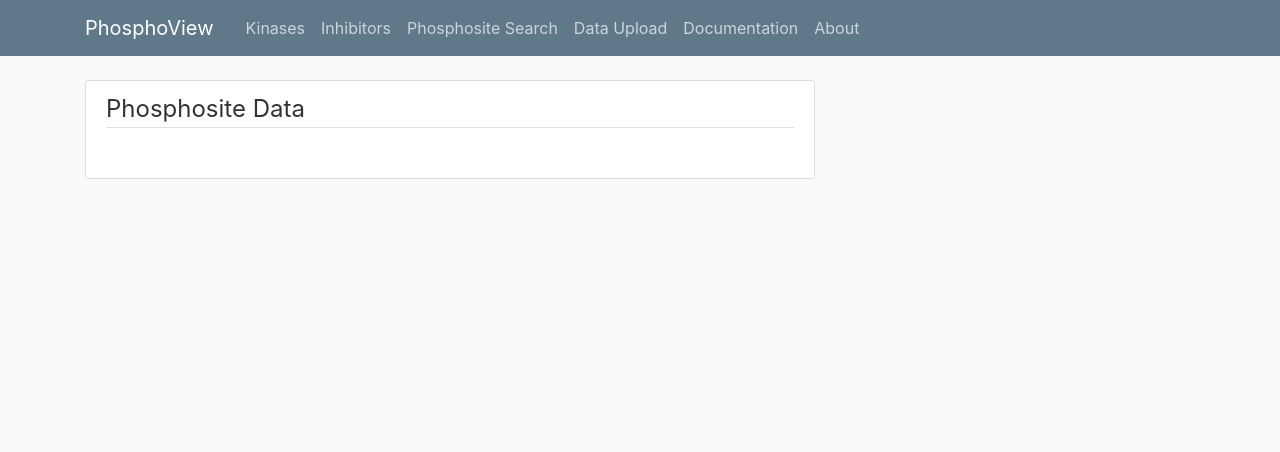
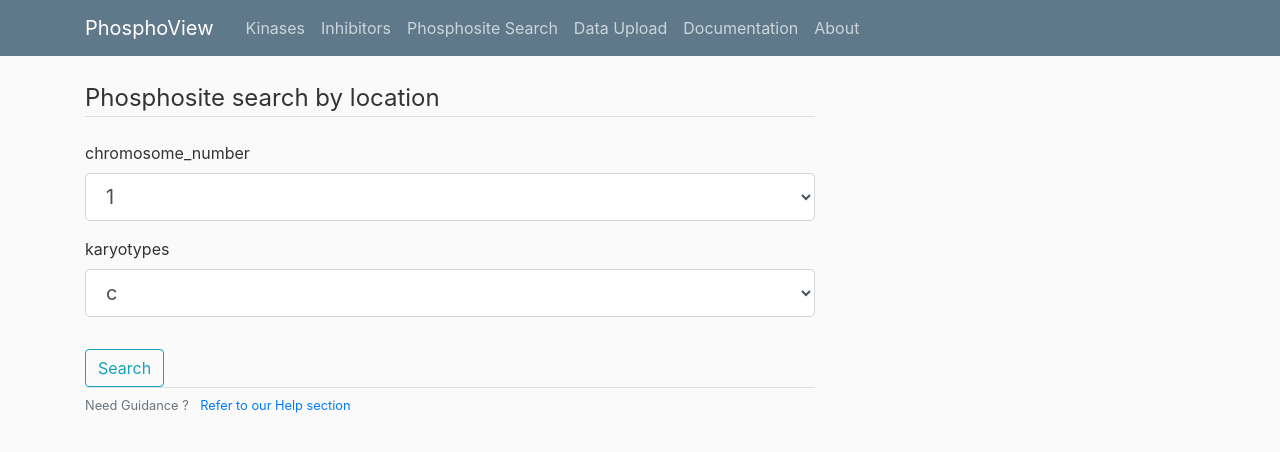
Before and after one commit to SheridanS97/DreamTeam, a Flask app: page /Phosphosite in a window 1280 px wide. Shown: the top 452 px of the page. Run offline with Flask 2, Linux system fonts and the light colour scheme; some libraries are stand-ins or nearby versions.

Commit message:
added final inhibitor page and phosphosite browser (form)

```diff
--- a/app/app.py
+++ b/app/app.py
@@ -81,7 +81,7 @@ def Individual_kinase(search_kinase,gene):
     return render_template('Individual_kinase.html', title='Individual Kinase Page', Inhibitor= Inhibitor, gene = gene, Information = Information, subcellular_location= subcellular_location, substrate_phosphosites=substrate_phosphosites)
 
 
-@app.route("/Phosphosite")
+@app.route("/Phosphosite", methods= ['GET', 'POST'])
 def Phosphosites():
     form = Phosphosite()
     return render_template('Phosphosite.html', title='Phosphosite Search', form=form)
@@ -91,6 +91,12 @@ def Phosphosites():
 def Inhibitors():
     ALL_inhibitors = get_all_inhibitors_meta()
     return render_template('Inhibitors.html', title='Inhibitors', ALL_inhibitors=ALL_inhibitors)
+
+@app.route("/Inhibitors/final")
+def Individual_Inhibitors():
+    inhibitor = "GSK650394A"
+    Individual_Inhibitor = get_inhibitor_meta_from_inhibitor(inhibitor)
+    return render_template('Individual_inhibitor.html', title='Individual Inhibitors', Individual_Inhibitor=Individual_Inhibitor)
 
 
 @app.route("/documentation")
--- a/app/forms.py
+++ b/app/forms.py
@@ -26,6 +26,6 @@ class FileForm(FlaskForm):
     submit = SubmitField('Submit')
 
 class Phosphosite(FlaskForm):
-	chromosome_number = SelectField('chromosome_number', choices=[('1', '2'),('3', '4')])
-	karyotypes = SelectField('karyotypes', choices=[])
+	chromosome_number = SelectField('chromosome_number', choices=[('one', '1'),('two', '2'), ('three', '3')])
+	karyotypes = SelectField('karyotypes', choices=[('q','c'), ('r','t')])
 	submit = SubmitField('Search')
--- a/app/kinase_declarative.py
+++ b/app/kinase_declarative.py
@@ -162,7 +162,7 @@ class Inhibitor(Base):
         Return Inhibitor as a dictionary.
         """
         output = {
-                "inhibitor_id": self.inhibitor_id,
+                #"inhibitor_id": self.inhibitor_id,
                 "inhibitor": self.inhibitor,
                 "molecular_weight": self.molecular_weight,
                 "images_url": self.images_url,
--- a/app/templates/Individual_inhibitor.html
+++ b/app/templates/Individual_inhibitor.html
@@ -0,0 +1,6 @@
+{% extends "layout.html" %}
+{% block content %}
+
+<p>{{Individual_Inhibitor}}</p>
+
+{% endblock content %}
--- a/app/templates/Phosphosite.html
+++ b/app/templates/Phosphosite.html
@@ -1,6 +1,26 @@
 {% extends "layout.html" %}
 {% block content %}
-   <div class ="content-section">
-    <fieldset class="form-group">
-				<legend class="border-bottom mb-4">Phosphosite Data</legend>
+
+
+<body>
+	<form method = "POST">
+		<fieldset class="form-group">
+                <legend class="border-bottom mb-4">Phosphosite search by location </legend>
+
+                <div class="form-group">
+                    {{ form.chromosome_number.label(class="form-control-label") }}
+                     {{ form.chromosome_number(class="form-control form-control-lg") }}
+                </div>
+              	<div class="form-group">
+                    {{ form.karyotypes.label(class="form-control-label") }}
+                     {{ form.karyotypes(class="form-control form-control-lg") }}
+                </div>
+            </fieldset>
+		<div class="form-group">
+                {{ form.submit(class="btn btn-outline-info") }}
+	</form>
+    <div class="border-top pt-1">
+                            <small class="text-muted"> Need Guidance  ? <a class="ml-2" href="{{ url_for('Documentation') }}">Refer to our Help section</a>
+                             </small>
+    </div>
 {% endblock content %}
```
Also changed, not shown: app/kinase_functions.py (+16 -0 lines).
